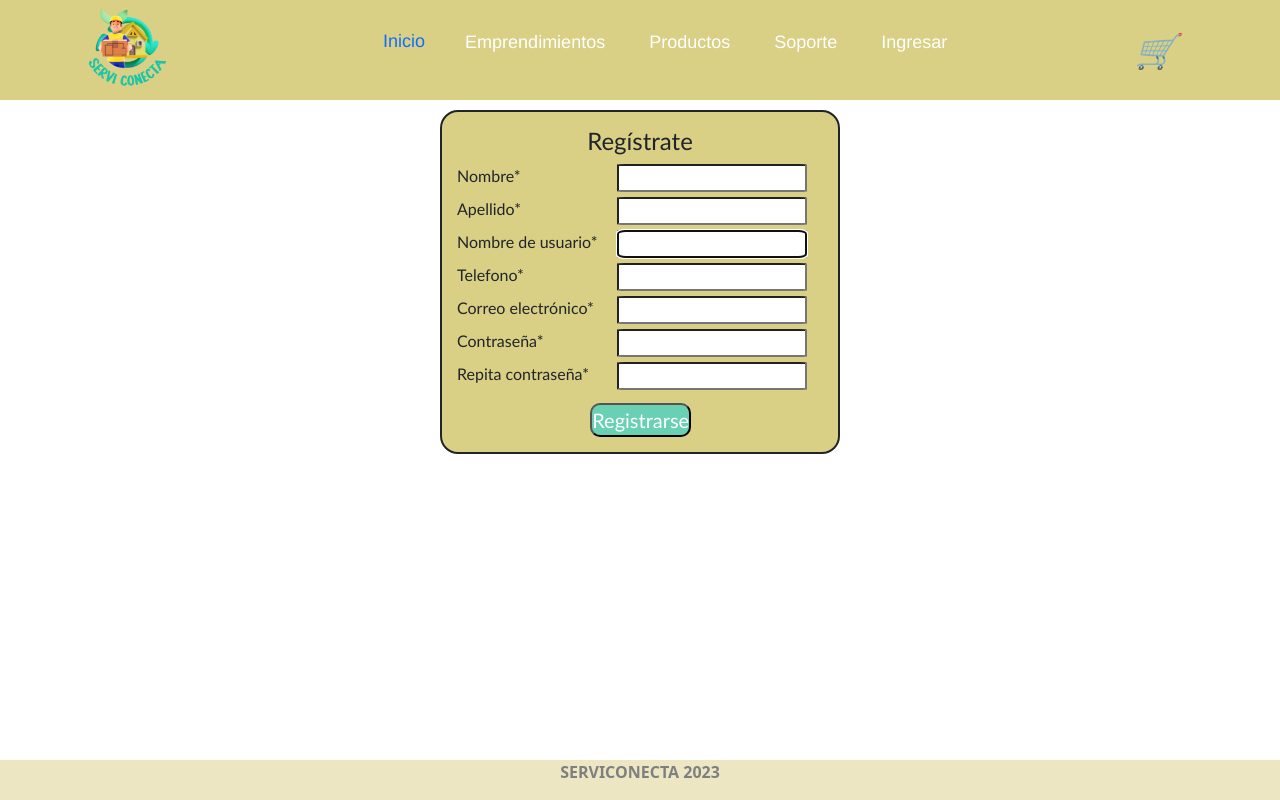
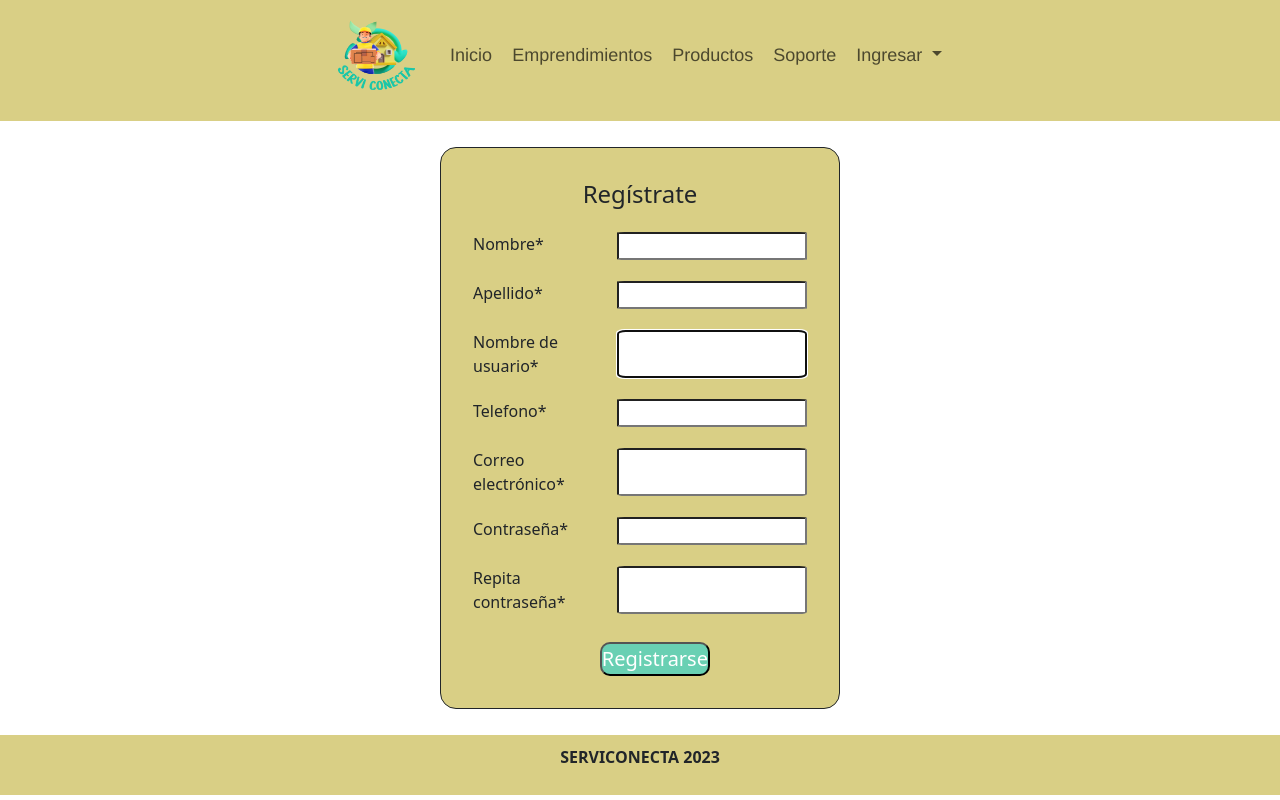
Before and after one commit to galmarcano/serviconecta, a Django app: page /registro/ in a window 1280 px wide. Run offline with Django 4.2, Linux system fonts and the light colour scheme.

Commit message:
arreglando nav y footer

```diff
--- a/config/templates/base.html
+++ b/config/templates/base.html
@@ -19,8 +19,82 @@
 <body>
 
     <header id="header_base">
+        <nav class="navbar navbar-expand-lg bg-body-tertiary justify-content-center" id="base_nav">
+            <div class="container-fluid">
+                <img src="{% static 'images/logoserviconecta.png' %}" alt="logoserviconecta" id="logo_servi"
+                    class="navbar-brand">
+                <button class="navbar-toggler" type="button" data-bs-toggle="collapse"
+                    data-bs-target="#navbarSupportedContent" aria-controls="navbarSupportedContent" aria-expanded="false"
+                    aria-label="Toggle navigation">
+                    <span class="navbar-toggler-icon"></span>
+                </button>
+                <div class="collapse navbar-collapse justify-content-center" id="navbarSupportedContent">
+                    <ul class="navbar-nav me-auto mb-2 mb-lg-0">
+                        <li class="nav-item">
+                            <a class="nav-link" aria-current="page" href="/">Inicio</a>
+                        </li>
+                        <li class="nav-item">
+                            <a class="nav-link" href="{% url 'list_ent' %}">Emprendimientos</a>
+                        </li>
+                        <li class="nav-item">
+                            <a class="nav-link" href="{% url 'list_prod' %}">Productos</a>
+                        </li>
+                        <li class="nav-item">
+                            <a class="nav-link" href="{% url 'support' %}">Soporte</a>
+                        </li>
 
-        <img src="{% static 'images/logoserviconecta.png' %}" alt="logoserviconecta" id="logo_servi">
+
+
+                        {% if user.is_authenticated %}
+                        <li class="nav-item dropdown">
+                            <a class="nav-link dropdown-toggle" href="#" role="button" data-bs-toggle="dropdown"
+                                aria-expanded="false">
+                                Hola {{ user.username }}
+                            </a>
+                            <ul class="dropdown-menu">
+                                <li><a class="dropdown-item" href="/datos_usuario">Mi cuenta</a></li>
+                                <li><a class="dropdown-item" href="/cerrar_sesion">Cerrar sesión</a></li>
+                            </ul>
+                        </li>
+
+
+                        {% else %}
+
+                        <li class="nav-item dropdown">
+                            <a class="nav-link dropdown-toggle" href="#" role="button" data-bs-toggle="dropdown"
+                                aria-expanded="false">
+                                Ingresar
+                            </a>
+                            <ul class="dropdown-menu">
+                                <li><a class="dropdown-item" href="/iniciar_sesion">Iniciar Sesión</a></li>
+                                <li><a class="dropdown-item" href="/registro">Registrarse</a></li>
+                                <li><a class="dropdown-item" href="/datos_usuario">Mi cuenta</a></li>
+                            </ul>
+                        </li>
+
+                        {% endif %}
+
+
+
+                    </ul>
+                    <!--
+                    <form class="d-flex" role="search">
+                        <input class="form-control me-2" type="search" placeholder="Search" aria-label="Search">
+                        <button class="btn btn-outline-success" type="submit">Search</button>
+                    </form>
+                    -->
+
+                </div>
+            </div>
+        </nav>
+    </header>
+
+    <!--
+    <header id="header_base">
+
+
+        <img src="{% static 'images/logoserviconecta.png' %}" alt="logoserviconecta" id="logo_servi"
+            class="navbar-brand">
 
 
 
@@ -40,7 +114,7 @@
                     </ul>
                 </li>
                 {% else %}
-                <li><a href="/iniciar_sesion">Ingresar</a>
+                <li><a href="#">Ingresar</a>
                     <ul class="menu-vertical">
                         <li><a href="/iniciar_sesion">Iniciar Sesión</a></li>
                         <li><a href="/registro">Registrarse</a></li>
@@ -62,7 +136,7 @@
 
 
     </header>
-
+    -->
 
 
     {% block panel_lateral %}{% endblock %}
@@ -73,10 +147,15 @@
 
 
 
-    <footer>
-        <p> <b>SERVICONECTA 2023</b></p>
+    <footer class="base_footer">
+        <p id="nombre_app_servi">SERVICONECTA 2023</p>
 
     </footer>
+
+    <script src="https://cdn.jsdelivr.net/npm/bootstrap@5.3.2/dist/js/bootstrap.bundle.min.js"
+        integrity="sha384-C6RzsynM9kWDrMNeT87bh95OGNyZPhcTNXj1NW7RuBCsyN/o0jlpcV8Qyq46cDfL"
+        crossorigin="anonymous"></script>
+
 </body>
 
 </html>
--- a/config/templates/list_prod.html
+++ b/config/templates/list_prod.html
@@ -34,7 +34,6 @@
 
             <a href="#" class="btn">Agregar al carrito</a>
     </div>
-    <script src="static/js/list_prod.js"></script>
     {% endfor %}
 </div>
 
--- a/config/templates/login.html
+++ b/config/templates/login.html
@@ -41,7 +41,7 @@
         </div>
 
 
-        <input type="submit" class="btn" value="Entrar">
+        <input type="submit" class="login_button" value="Entrar">
         <div class="my-form__actions">
             <div class="my-form__row">
                 <span><b>¿Aún no tienes cuenta?</b></span>
--- a/config/templates/registro_usuario_form.html
+++ b/config/templates/registro_usuario_form.html
@@ -8,11 +8,11 @@
 
 {% block content %}
 
-<section class="form-register">
-    <h2>Regístrate</h2>
+<div class="centering">
+    <form method="post" action="{% url 'registro_usuario' %}" class="form-register">
+        {% csrf_token %}
+        <h2>Regístrate</h2>
 
-    <form method="post" action="{% url 'registro_usuario' %}">
-        {% csrf_token %}
         <div><label for="{{ form.first_name.id_for_label }}">Nombre*</label>
             {{ form.first_name }}</div>
         <div><label for="{{ form.last_name.id_for_label }}">Apellido*</label>
@@ -34,9 +34,8 @@
         </article>
 
     </form>
+</div>
 
-
-</section>
 
 {% if form.errors %}
 <div class="error">
--- a/config/templates/support.html
+++ b/config/templates/support.html
@@ -39,7 +39,7 @@
             {{ form.mensaje }}
         </div>
 
-        <button type="submit" class="btn"><b>Enviar</b></button>
+        <button type="submit" class="support-submit-button" id="support-submit-button"><b>Enviar</b></button>
 
     </form>
 
--- a/static/css/base.css
+++ b/static/css/base.css
@@ -1,4 +1,6 @@
 base{
+    margin: 0;
+    padding: 0;
     width: 100%;
 }
 
@@ -7,7 +9,6 @@ base{
 #logo_servi {
     width: 100px;
     height: 100px;
-    background: #d9cf85;
 }
 
 
@@ -38,9 +39,11 @@ base{
     justify-content: space-between;
     display: flex;
     align-content: center;
+    background-color: #d9cf85 !important;
 
 
 }
+
 
 .navbar a {
     font-size: 18px;
@@ -81,6 +84,7 @@ base{
     display: block;
 }
 
+/*
 footer {
     display: flex;
     justify-content: center;
@@ -93,7 +97,20 @@ footer {
     text-align: center;
     margin-top: 2%;
 }
+*/
 
+.base_footer {
+    text-align: center !important;
+    padding: 10px !important;
+    background-color: #d9cf85 !important;
+    width: 100% !important;
+    margin-top: auto !important;
+
+}
+
+#nombre_app_servi {
+    font-weight: bold;
+}
 
 
 
--- a/static/css/registro_usuario_form.css
+++ b/static/css/registro_usuario_form.css
@@ -7,17 +7,28 @@
 
 
 .form-register {
-    width: 400px;
-    background:#d9cf85 ;
-    padding: 15px;
-    margin-left: auto;
-    margin-right: auto;
-    margin-top: 10px;
-    border-radius: 18px;
-    border: solid 2px;
-    font-family: 'Gill Sans', 'Gill Sans MT', Calibri, 'Trebuchet MS', sans-serif;
-    box-shadow: 7px 13 px 37px #000;
+    display: flex;
+    flex-direction: column;
+    position: relative;
+    gap: 16px;
+    background-color:#d9cf85 ;
+    border: 1px solid ;
+    border-radius: 16px;
+    box-shadow: 0 20px 60px var(--aura);
+    min-width: 280px;
+    max-width: 400px;
+    width: 100%;
+    padding: 32px;
 }
+
+.centering {
+    display: flex;
+    justify-content: center;
+    align-items: center;
+    margin: 2%;
+}
+
+
 .form-register h2 {
 
     font-size: 24px;
```
Also changed, not shown: static/css/list_ent.css (+12 -1 lines), static/css/login.css (+4 -4 lines), static/css/support.css (+10 -10 lines), media/ent_logo_images/logo_emprendi_torta.png (added), media/up_images/WhatsApp_Image_2023-11-24_at_13.34.54_1.jpeg (added), media/up_images/WhatsApp_Image_2023-11-24_at_13.35.09.jpeg (added), media/up_images/WhatsApp_Image_2023-11-24_at_13.36.05.jpeg (added), media/up_images/torta2_weUOxoz.jpg (added).
